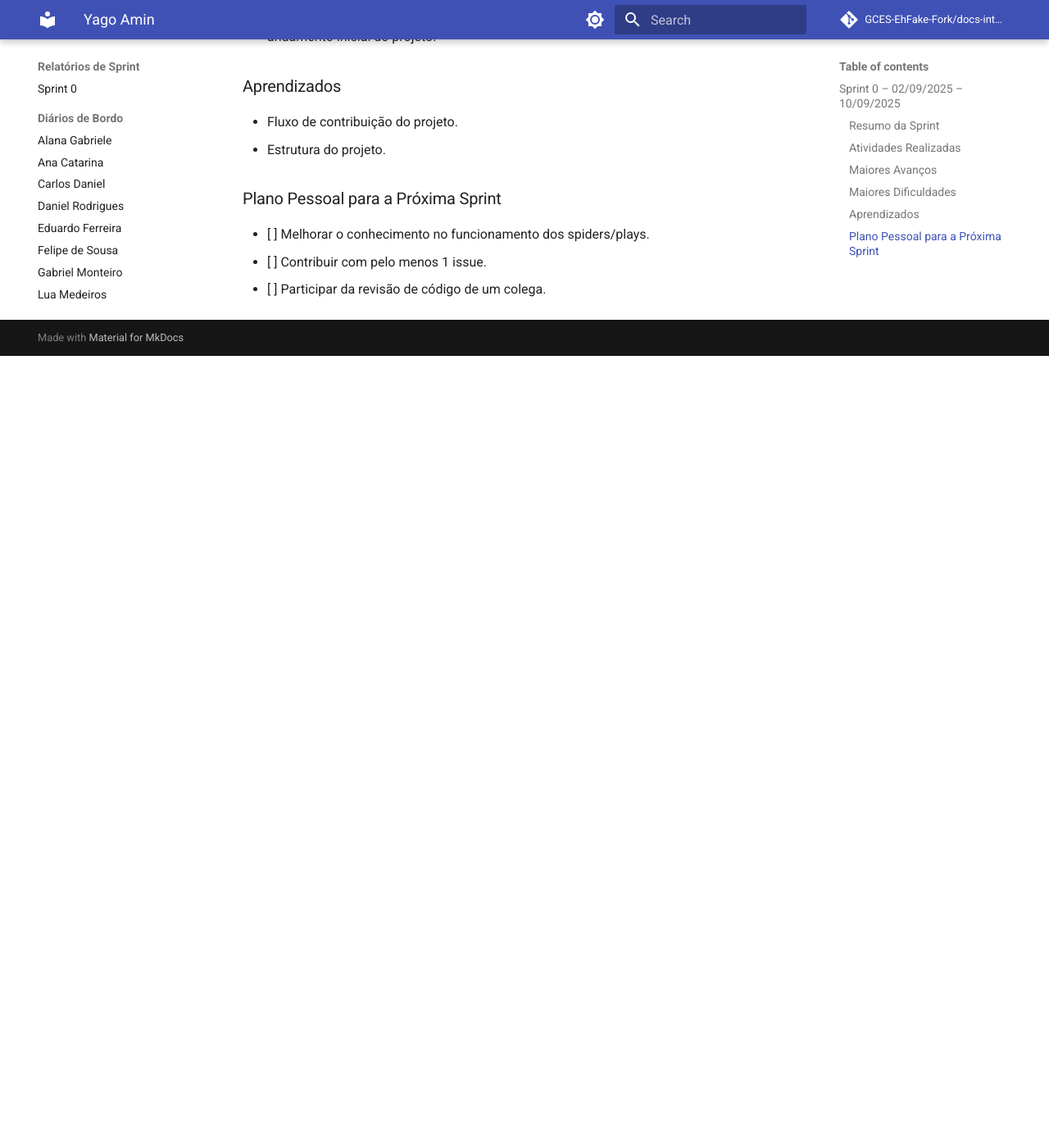
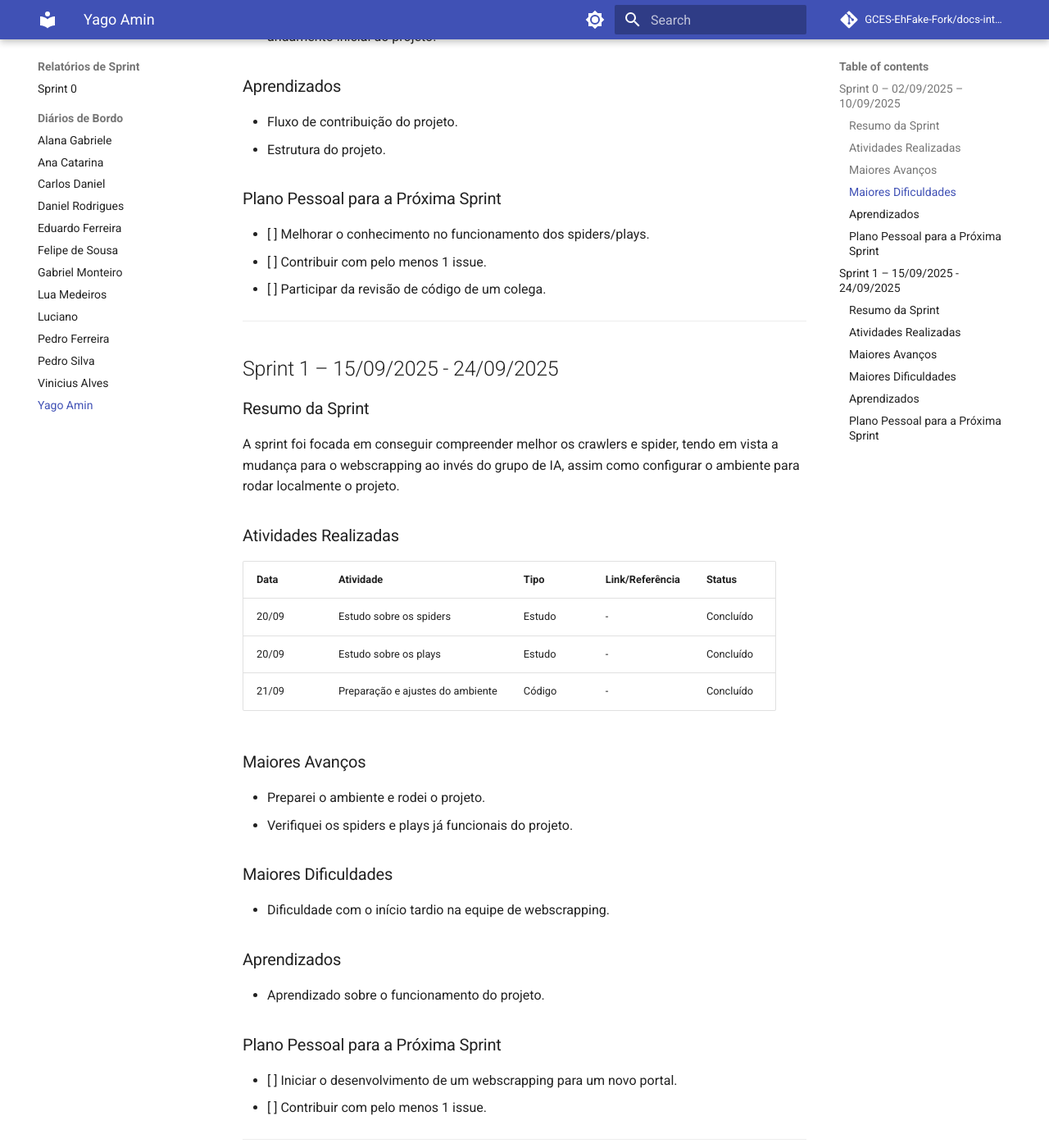
Before and after one commit to GCES-EhFake-Fork/docs-interno, an MkDocs documentation site: the page built from docs/diarios/diarioYago.md, in a window 1280 px wide and 1400 px high, scrolled down 1140 px. Shown: the whole window at 82% size. Built offline with MkDocs 1.6.1 and Material for MkDocs 9.7.7, drawn with Linux system fonts in a browser that asks for light colours; comment, search, counter and statistics services are not loaded; before the commit the page ends 1574 px from its top, so only the background shows below that.

Commit message:
docs: Adiciona Sprint 1 ao diário de bordo Yago

```diff
--- a/docs/diarios/diarioYago.md
+++ b/docs/diarios/diarioYago.md
@@ -39,3 +39,41 @@ A sprint inicial teve como objetivo compreender o projeto, a documentação, as
 * [ ] Melhorar o conhecimento no funcionamento dos spiders/plays.
 * [ ] Contribuir com pelo menos 1 issue.
 * [ ] Participar da revisão de código de um colega.
+
+
+---
+
+## Sprint 1 – 15/09/2025 - 24/09/2025
+
+### Resumo da Sprint
+
+A sprint foi focada em conseguir compreender melhor os crawlers e spider, tendo em vista a mudança para o webscrapping ao invés do grupo de IA, assim como configurar o ambiente para rodar localmente o projeto.
+
+### Atividades Realizadas
+
+| Data  | Atividade                   | Tipo    | Link/Referência | Status    |
+| ----- | --------------------------- | ------- | --------------- | --------- |
+| 20/09 | Estudo sobre os spiders   | Estudo  |   -    | Concluído |
+| 20/09 | Estudo sobre os plays   | Estudo  |   -   | Concluído |
+| 21/09 | Preparação e ajustes do ambiente   | Código  |   -   | Concluído |
+
+
+### Maiores Avanços
+
+* Preparei o ambiente e rodei o projeto.
+* Verifiquei os spiders e plays já funcionais do projeto.
+
+### Maiores Dificuldades
+
+* Dificuldade com o início tardio na equipe de webscrapping.
+
+### Aprendizados
+
+* Aprendizado sobre o funcionamento do projeto.
+
+### Plano Pessoal para a Próxima Sprint
+
+* [ ] Iniciar o desenvolvimento de um webscrapping para um novo portal.
+* [ ] Contribuir com pelo menos 1 issue.
+
+---
```
